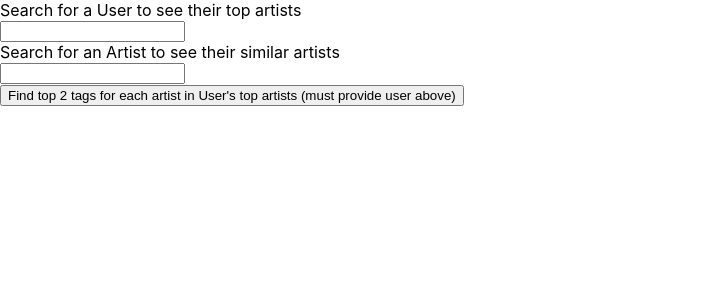
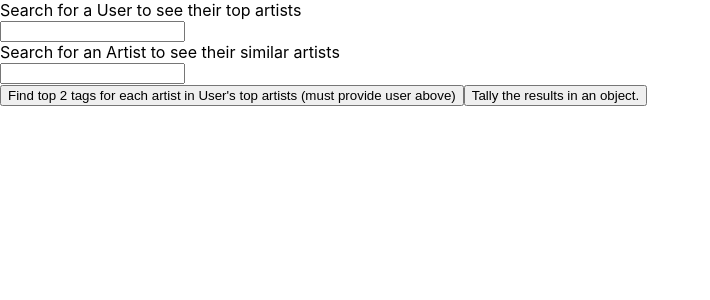
Before and after one commit to gvenezia/lastfm-api, a React (Create React App) app: page / in a window 1280 px wide. Shown: the top 300 px of the page, without its empty margins (0-710 px from the left). Built offline with nearby package versions, Linux system fonts and the light colour scheme.

Commit message:
Add a tally method for the tags

```diff
--- a/src/App.js
+++ b/src/App.js
@@ -22,8 +22,20 @@ class App extends Component {
         console.log(toptags.tag[0].name);
         let tempArr = [toptags.tag[0].name, toptags.tag[1].name];
         this.setState({toptags: [...this.state.toptags,...tempArr]})
-      })
+      });
+  }
 
+  findTally = () => {
+    let arr = this.state.toptags;
+    let tally = {};
+    let a = '';
+
+    for (let i = 0; i < arr.length; i++) {
+      a = arr[i];
+      tally[a] = (tally[a] || 0) + 1;
+    }
+
+    console.log(tally);
   }
 
   getLastFM = (type, entry) => {
@@ -89,6 +101,7 @@ class App extends Component {
           queryObj={this.state.queryObj}
           getLastFM={this.getLastFM}
           getTopTags={this.getTopTags}
+          findTally={this.findTally}
           />
         <Results results={this.state.results}/>
       </div>
--- a/src/Inputs.js
+++ b/src/Inputs.js
@@ -41,11 +41,15 @@ class Inputs extends Component {
 				<button onClick={ () => {
 							this.props.queryObj.artists.artist.forEach( curr => {
 								setTimeout( () => this.props.getTopTags(curr.name), 1000)
-							})
+							});
 						}
 					}>
 					Find top 2 tags for each artist in User's top artists (must provide user above)
 				</button>
+				<button onClick={ () => {this.props.findTally()}}>
+					Tally the results in an object.
+				</button>
+
 			</div>
 		);
 
```
